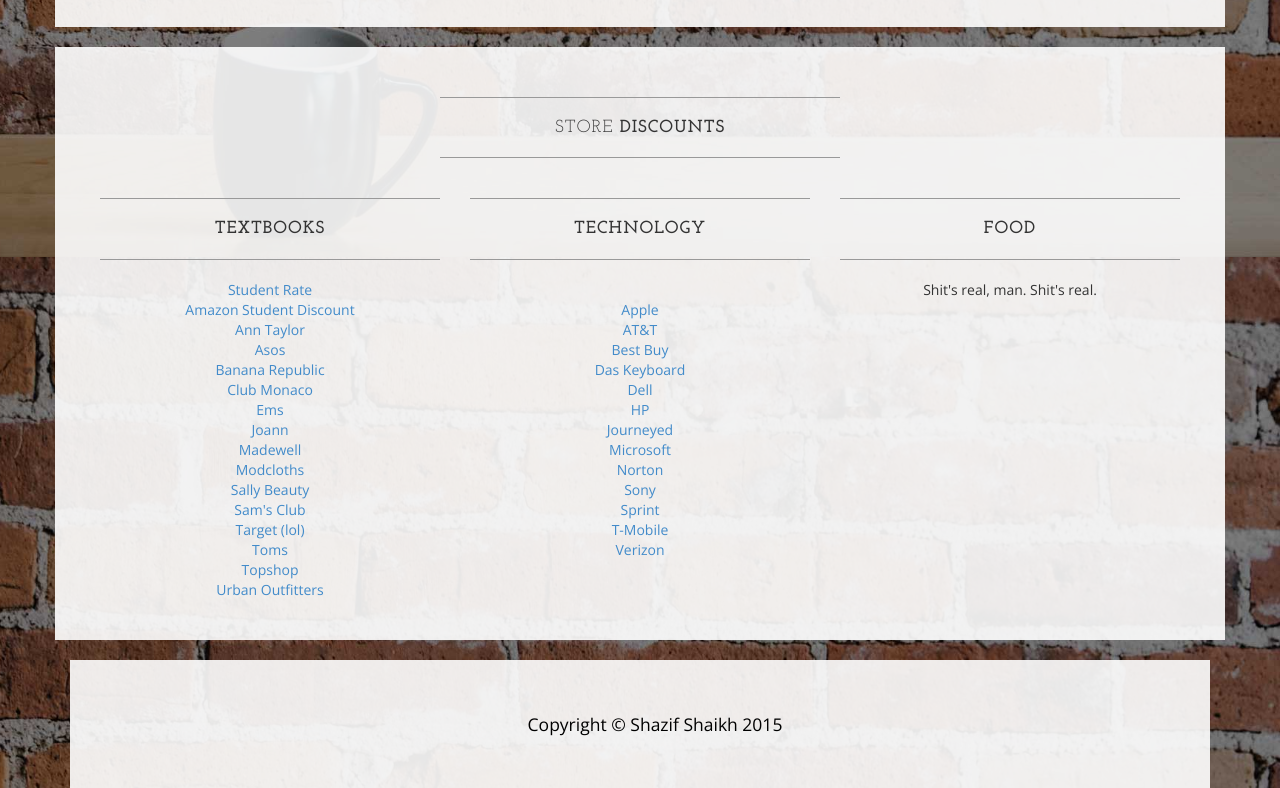
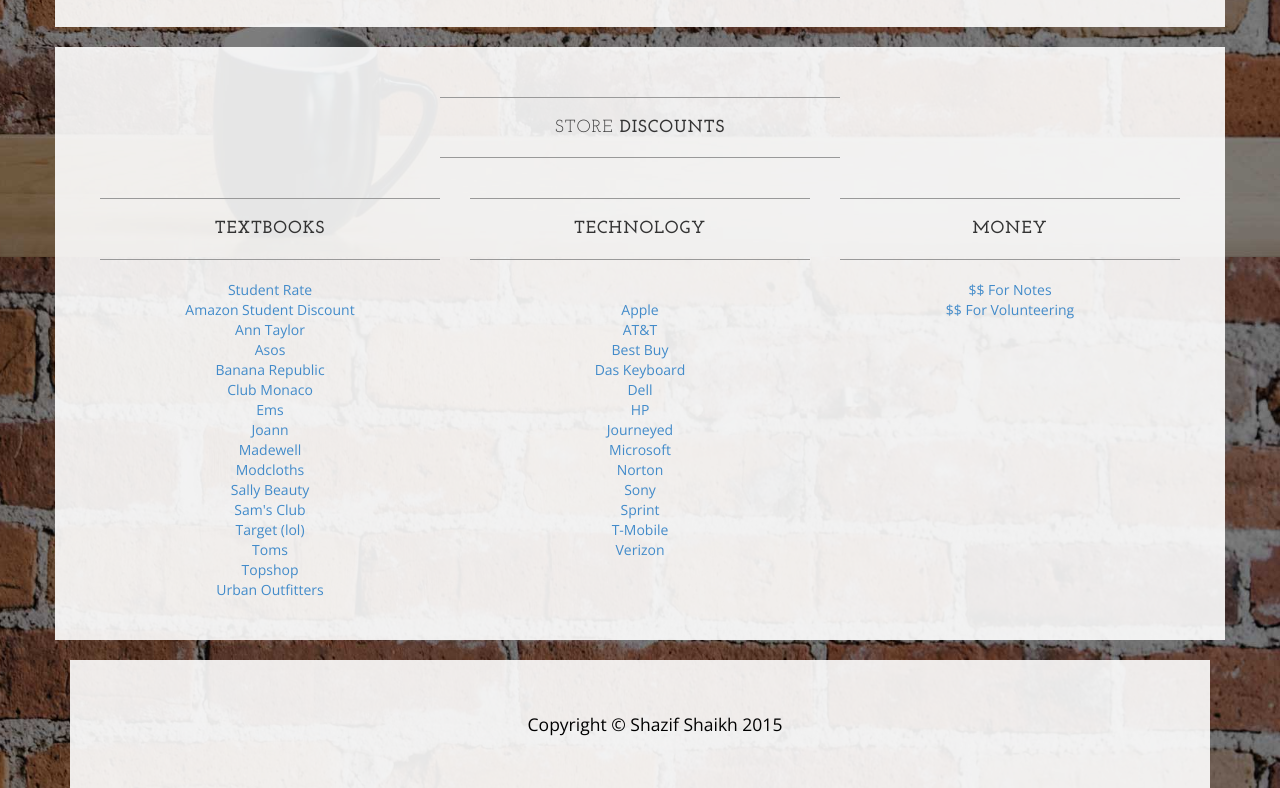
Before and after one commit to hitchhikersguidetolife/college, a plain HTML site: page undergraduate.html in a window 1280 px wide. Shown: the part 1343-2131 px from the top of the page. Drawn offline with nearby package versions, Linux system fonts and the light colour scheme.

Commit message:
Update undergraduate.html

```diff
--- a/undergraduate.html
+++ b/undergraduate.html
@@ -288,11 +288,12 @@
                 <div class="col-lg-4">
                     <hr>
                     <h2 class="intro-text text-center">
-                        <strong>Food</strong>
+                        <strong>Money</strong>
                     </h2>
                     <hr>
                     <center>
-Shit's real, man. Shit's real.
+<a href="http://oneclass.com/a/486214" target="_blank">$$ For Notes</a><br />
+<a href="http://www.sponsorchange.org/" target="_blank">$$ For Volunteering</a>
                     </center>
                 </div>
             </div>
```
